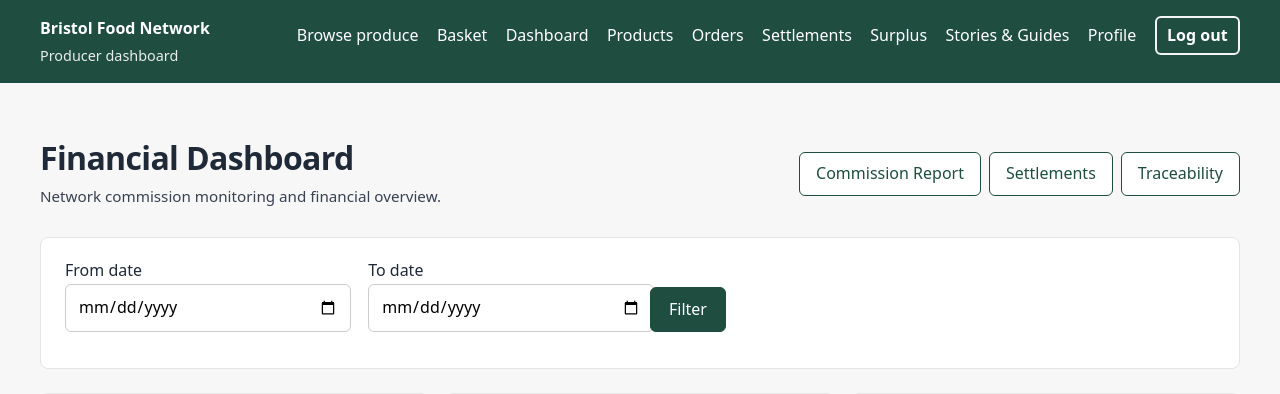
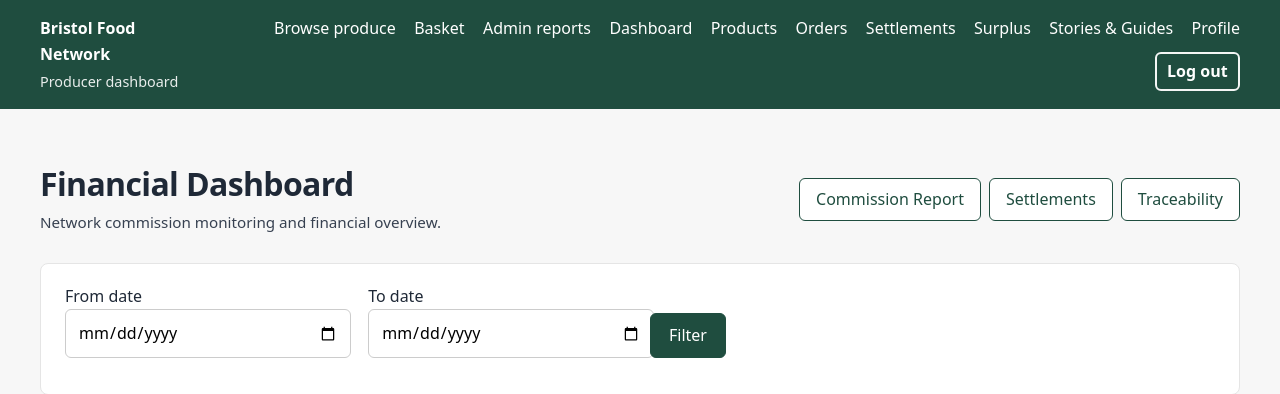
Before and after one commit to FinlayRed/DESD, a Django app: page /admin-reports/ in a window 1280 px wide. Shown: the top 394 px of the page. Run offline with Django 5.2, Linux system fonts and the light colour scheme; a user stored in the database is signed in; tables that the repository leaves empty hold one stand-in row (values such as "Sample post").

Commit message:
Add admin reports button

```diff
--- a/core/templates/core/base.html
+++ b/core/templates/core/base.html
@@ -650,6 +650,9 @@
                 <a href="{% url 'core:customer-product-list' %}">Browse produce</a>
                 <a href="{% url 'core:cart' %}">Basket</a>
                 {% if user.is_authenticated %}
+                    {% if user.is_staff %}
+                        <a href="{% url 'admin_reports:financial-dashboard' %}">Admin reports</a>
+                    {% endif %}
                     {% if user.producer %}
                         <a href="{% url 'core:dashboard' %}">Dashboard</a>
                         <a href="{% url 'core:product-list' %}">Products</a>
```
